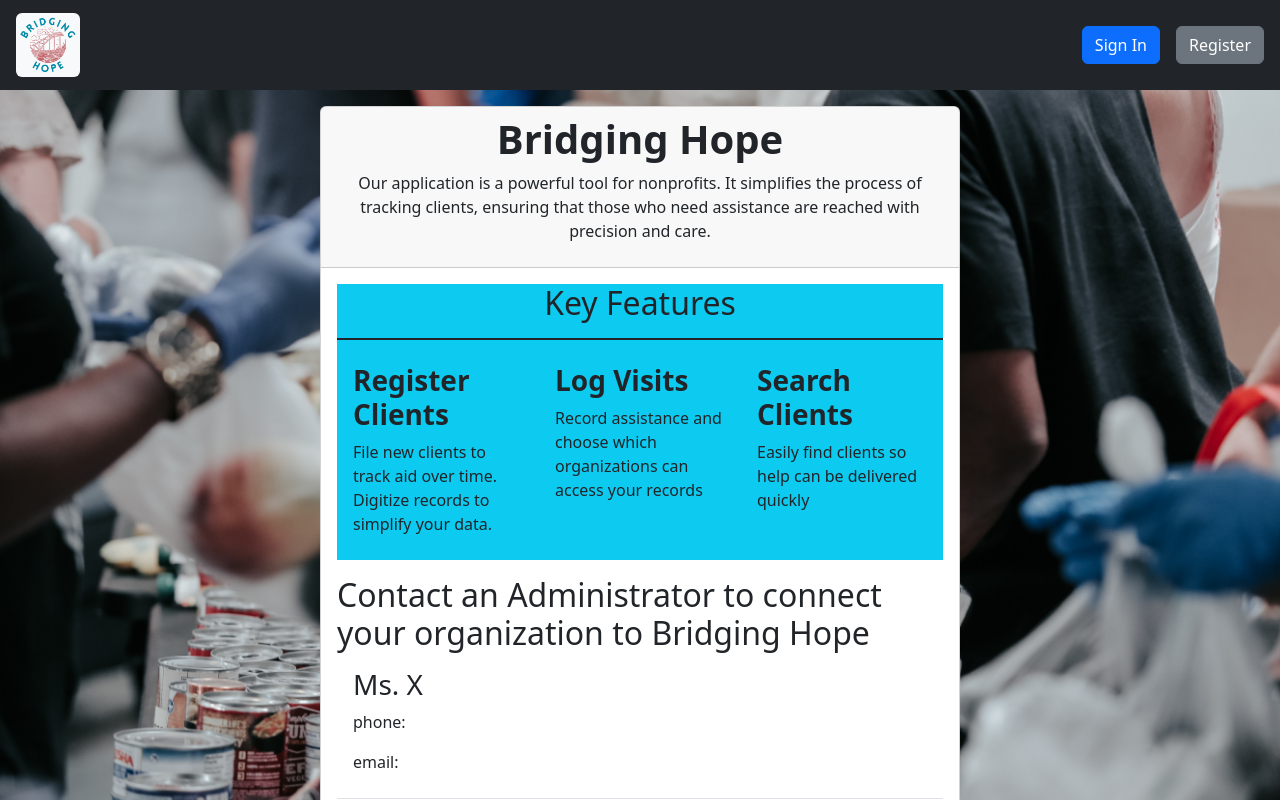
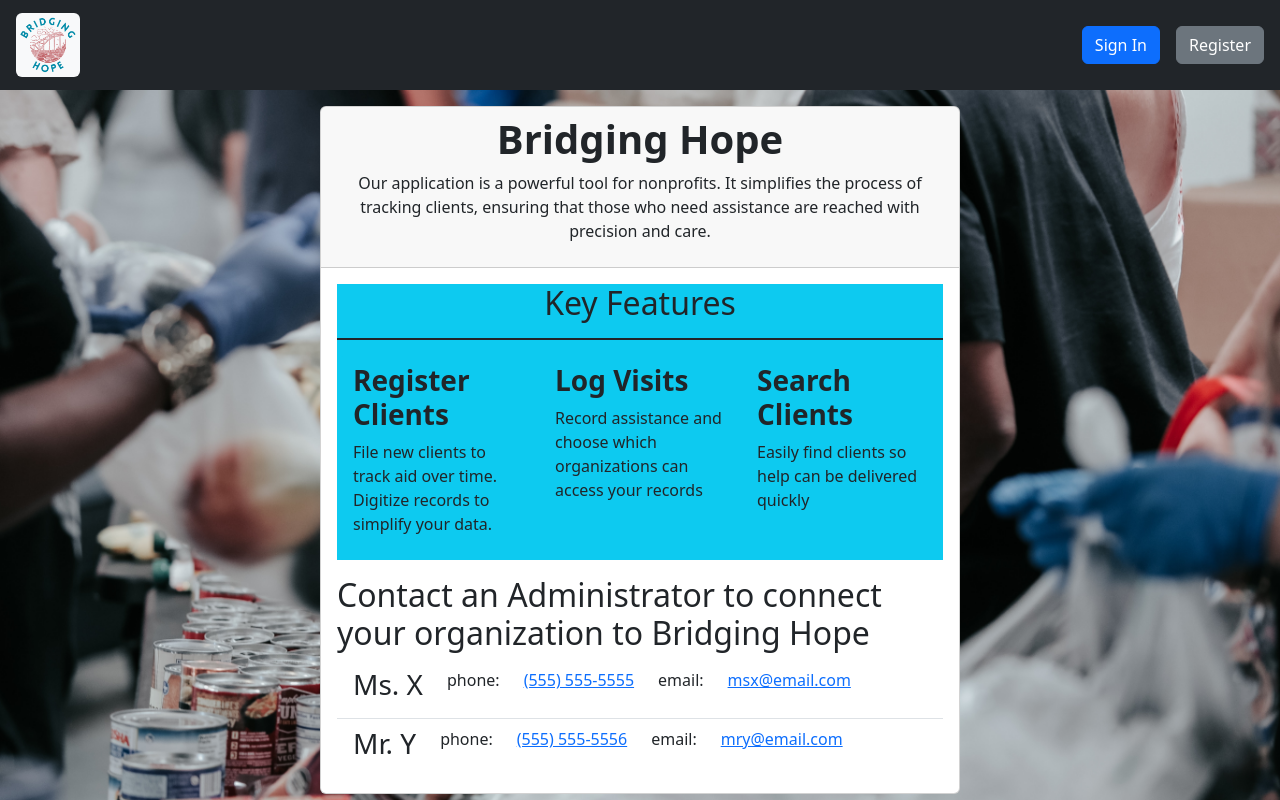
Before and after one commit to casellner/Bridging-Hope-Legacy, a React (Create React App) app in the folder frontend/: page / in a window 1280 px wide. Shown: the top 800 px of the page. Built offline with nearby package versions, Linux system fonts and the light colour scheme.

Commit message:
add tel and email links

```diff
--- a/frontend/src/App.js
+++ b/frontend/src/App.js
@@ -51,14 +51,22 @@
             <h2>Contact an Administrator to connect your organization to Bridging Hope</h2>
             <ul className="list-group list-group-flush">
               <li className="list-group-item">
-                <h3>Ms. X</h3>
-                <p>phone: </p>
-                <p>email: </p>
+                <div className="row">
+                  <h3 className="col-auto">Ms. X</h3>
+                  <p className="col-auto">phone: </p>
+                  <a className="col-auto" href="tel:+15555555555">(555) 555-5555</a>
+                  <p className="col-auto">email: </p>
+                  <a className="col-auto" href="mailto:msx@email.com">msx@email.com</a>
+                </div>
               </li>
               <li className="list-group-item">
-                <h3>Mr. Y</h3>
-                <p>phone: </p>
-                <p>email: </p>
+                <div className="row">
+                  <h3 className="col-auto">Mr. Y</h3>
+                  <p className="col-auto">phone: </p>
+                  <a className="col-auto" href="tel:+15555555556">(555) 555-5556</a>
+                  <p className="col-auto">email: </p>
+                  <a className="col-auto" href="mailto:mry@email.com">mry@email.com</a>
+                </div>
               </li>
             </ul>
           </div>
```
